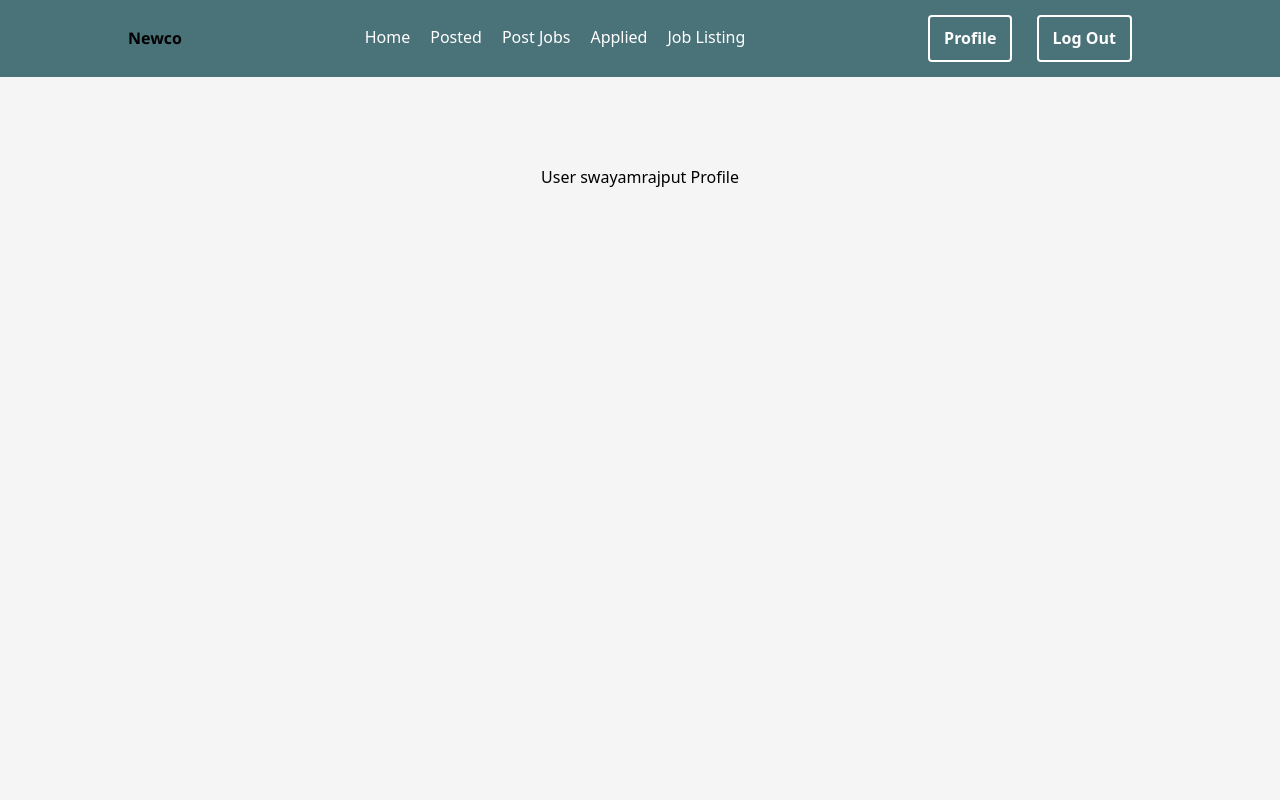
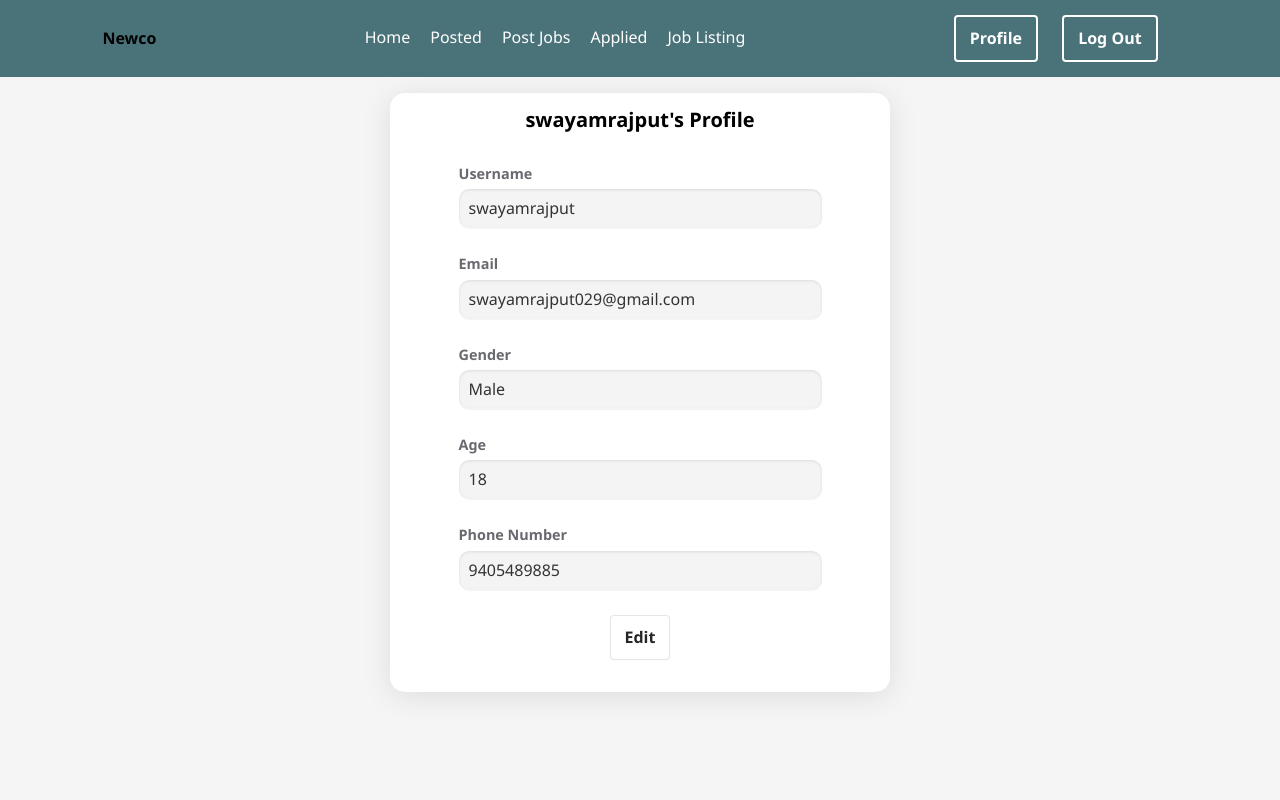
Before and after one commit to swayam-rajput/WorkConnect, a Django app: a page that uses project/newco/templates/newco/layout.html in a window 1280 px wide. Run offline with Django 4.2, Linux system fonts and the light colour scheme; a user stored in the database is signed in; data comes from the database, SQL or seed files in the repository; both versions use the stored data as it was after the commit.

Commit message:
added profile page and applied page
applied page shows the jobs to which the user has applied to

```diff
--- a/project/newco/models.py
+++ b/project/newco/models.py
@@ -17,7 +17,7 @@ class Job(models.Model):
     salary = models.CharField(max_length=32)
     location = models.CharField(max_length=32)
     people_applied = models.IntegerField(default=0)
-    applied = models.ManyToManyField(User,related_name='users_applied')
+    applied = models.ManyToManyField(User,related_name='users_applied',blank=True)
 
     def __str__(self):
         return f'{self.title}'
--- a/project/newco/static/newco/script.js
+++ b/project/newco/static/newco/script.js
@@ -90,18 +90,5 @@ function validateJobForm() {
         document.getElementById('location').style.borderBottom = borderbottom;
         return false;
     }
-
-    // If all fields are valid, return true to submit the form
     return true;
 }
-function loader(){
-    console.log('called')
-    setTimeout(() => {
-        document.getElementById('loader-div').id='l-div'
-        console.log(document.getElementById('l-div'))
-    }, 5);
-    setTimeout(() => {
-        document.getElementById('l-div').id='loader-div'
-        console.log(document.getElementById('loader-div'))
-    }, 10000);
-}
--- a/project/newco/static/newco/styles.css
+++ b/project/newco/static/newco/styles.css
@@ -1,25 +1,11 @@
 *{
-    /* color-scheme: dark; */
-    font-family: system-ui, -apple-system, BlinkMacSystemFont, 'Segoe UI', Roboto, Oxygen, Ubuntu, Cantarell, 'Open Sans', 'Helvetica Neue', sans-serif;
+    font-family: 'Segoe UI';
     margin: 0;
     padding: 0;
     color: black;
     background-color: #f5f5f5;
 }
-::-webkit-scrollbar {
-    width: 10px;
-    background-color: #333;
-}
-::-webkit-scrollbar-thumb{
-    color: #4a7279;
-}
-::-webkit-scrollbar-track{
-    color: red;
 
-}
-::-webkit-scrollbar-button{
-    color: red;
-}
 .center{
     display: flex;
     justify-content: center;
@@ -48,7 +34,7 @@ button {
     color: rgba(0, 0, 0, 0.85);
     cursor: pointer;
     display: inline-flex;
-    font-family: system-ui,-apple-system,system-ui,"Helvetica Neue",Helvetica,Arial,sans-serif;
+    /* font-family: system-ui,-apple-system,system-ui,"Helvetica Neue",Helvetica,Arial,sans-serif; */
     font-size: 16px;
     font-weight: 600;
     justify-content: center;
@@ -82,9 +68,11 @@ button:active {
     color: rgba(0, 0, 0, 0.65);
     transform: translateY(0);
 }
+
 div input{
     height: 40px;
 }
+
 input , .textarea{
     background-color: #F4F4F4;
     border: none;
@@ -144,7 +132,7 @@ header{
     display: flex;
     justify-content: space-between;
     align-items: center;
-    padding: 15px 10%;
+    padding: 15px 8%;
     background-color: #4a7279;
 }
 .site-name{
@@ -166,13 +154,13 @@ header{
     border-bottom: 2px #ffffff00 solid;
     transition: all 0.3s ease-in-out;
 }
-.navbar:hover >  .navbar-item{
+.navbar:hover > .navbar-item{
     opacity: 0.5;
 }
-.navbar:hover >  .navbar-item:hover{
+.navbar:hover > .navbar-item:hover{
     opacity: 1;
 }
-.navbar .navbar-item:hover,.navbar .navbar-item:active{
+.navbar-item:hover, .navbar-item:active ,.navbar-item:focus{
     scale: 1.02;
     border-bottom: 2px #ffffff solid;
 }
@@ -188,7 +176,6 @@ header{
 }
 .nav-buttons button:hover{
     border: 2px #bfc0c0 solid;
-
     color: black;
     background-color:#bfc0c0;
 }
@@ -205,7 +192,7 @@ header{
 .add-post-btn {
     padding: 17px 20px;
     align-self: flex-end;
-    border-radius: 20px;
+    border-radius: 10px;
     cursor: pointer;
     border: 1px dimgray solid;
     background-color: white;
@@ -233,8 +220,7 @@ header{
 }
 .post{
     background: white;
-    height: 100px;
-
+    height: 115px;
     transition: all 0.8s ease;
     border-radius: 10px;
     padding-top: 5px;
@@ -253,14 +239,16 @@ hr:first-child{
 hr{
     border: 0;
     height: 1px;
-    background-image: linear-gradient(to right, rgba(17, 17, 17, 0), rgba(0, 0, 0, 0.75), rgba(0, 0, 0, 0));
+    background-image: linear-gradient(to right, rgba(0, 0, 0, 0), rgba(0, 0, 0, 0.75), rgba(0, 0, 0, 0));
 }
+
 .del-btn:hover{
     background-color: #c41b1b;
     color: white;
 }
-.apply-btn:hover{
-    background-color: #06D6A0;
+button.apply-btn{
+    color: white;
+    background-color: #4a7279;
 }
 .loader {
     border-radius: 50%;
--- a/project/newco/templates/newco/layout.html
+++ b/project/newco/templates/newco/layout.html
@@ -21,7 +21,7 @@
             {% if user.is_authenticated %}
                 <a class="navbar-item" href="{% url 'newco-posted' %}">Posted</a>
                 <a class="navbar-item" href="{% url 'newco-add-job' %}">Post Jobs</a>
-                <a class="navbar-item" href="">Applied</a>
+                <a class="navbar-item" href="{% url 'newco-apply' %}">Applied</a>
             {% endif %}
             <a class="navbar-item" href="{% url 'newco-listings' %}">Job Listing</a>
 
@@ -29,7 +29,7 @@
         <div class="nav-buttons">
             {% block nav-icons %}
                 {% if user.is_authenticated %}
-                    <a href=""><button>Profile</button></a>
+                    <a href="{% url 'newco-profile' request.user.username %}"><button>Profile</button></a>
                     <a href="{% url 'newco-logout' %}"><button class="logout-btn">Log Out</button></a>
                 {% else %}
                     <a href="{% url 'newco-register' %}"><button>Register</button></a>
--- a/project/newco/templates/newco/profile.html
+++ b/project/newco/templates/newco/profile.html
@@ -1,8 +1,38 @@
 {% extends 'newco/layout.html' %}
 {% block body %}
-<div class="w-100 h-25 center">
+<div class="w-100 h-auto mt-3 center bg-transparent flex-column">
+    <div class="h-auto p-2 form" style="width: 500px;">
+        <legend class="heading mt-4 mb-2">{{ loggeduser.username }}'s Profile</legend>
+        <div class="center w-100 flex-column">
+            <div class="w-75 mb-4">
+                <label class="label" for="username">Username</label>
+                <input class="w-100" id="username" name="username"  value="{{ loggeduser.username }}" disabled type="text">
+            </div>
 
-    User {{ username }} Profile
+            <div class="w-75 mb-4">
+                <label class="label" for="email">Email</label>
+                <input class="w-100" id="email" name="email"  value="{{ loggeduser.email }}" disabled type="text">
+            </div>
+
+            <div class="w-75 mb-4">
+                <label class="label" for="gender">Gender</label>
+                <input class="w-100" pattern="\w+" id="gender" name="gender" disabled type="text" value="{{ loggeduser.gender }}">
+            </div>
+
+            <div class="w-75 mb-4">
+                <label class="label" for="age">Age</label>
+                <input class="w-100" id="age" name="age" disabled type="text"  value="{{ loggeduser.age }}">
+            </div>
+
+            <div class="w-75 mb-4">
+                <label class="label" for="phno">Phone Number</label>
+                <input class="w-100" id="phno" name="phno" disabled type="text" value="{{ loggeduser.phno }}">
+            </div>
+        </div>
+
+        <div class="center">
+            <button type="button" class="mb-4">Edit</button>
+        </div>
+    </div>
 </div>
-
 {% endblock %}
--- a/project/newco/urls.py
+++ b/project/newco/urls.py
@@ -7,10 +7,14 @@ urlpatterns = [
     path('logout',views.log_out,name='newco-logout'),
     path('register',views.register,name='newco-register'),
     path('home',views.homepage,name='newco-home'),
+    path('',views.homepage,name='newco-home'),
     path('addjob',views.addjob,name='newco-add-job'),
-    path('profile/<str:username>',views.profile,name='newco-profile'),
+    path('profile/<str:uname>',views.profile,name='newco-profile'),
     path('posts',views.posts,name='newco-posted'),
     # path('posts/<str:id>',views.posts,name='newco-posted'),
     path('listings',views.listings,name='newco-listings'),
-    path('delete/<int:job_id>',views.delete_job,name='newco-delete')
+    path('listings/<str:filterby>',views.listings,name='newco-listings'),
+    path('delete/<int:job_id>',views.delete_job,name='newco-delete'),
+    path('post/apply/<int:job_id>',views.apply,name='newco-apply'),
+    path('post/applied/',views.apply,name='newco-apply')
 ]
--- a/project/newco/views.py
+++ b/project/newco/views.py
@@ -1,8 +1,10 @@
 from django.shortcuts import get_object_or_404, render, redirect
-from django.http import HttpResponse, HttpRequest, HttpResponseRedirect
+from django.http import HttpResponse, HttpRequest
 from django.db import IntegrityError
-from django.contrib.auth.forms import AuthenticationForm,UserCreationForm
+from django.contrib.auth.forms import UserCreationForm
 from django.contrib import messages
+from django.contrib.auth.decorators import login_required
+from django.forms.models import model_to_dict
 from django.contrib.auth.models import User
 from django.contrib.auth import authenticate,login,logout
 
@@ -11,8 +13,6 @@ from .models import UserProfile,Job
 # Create your views here.
 def log_in(request,user_name=None,psd=None):
     if request.method == 'POST':
-        # username = request.POST['username']
-        # password = request.POST['password']
         username = request.POST['username']
         password = request.POST['password']
         user = authenticate(request,username=username,password=password)
@@ -24,7 +24,6 @@ def log_in(request,user_name=None,psd=None):
             messages.error(request,f'Invalid credentials')
     return render(request,'newco/login.html')
 
-
 def log_out(request:HttpRequest):
     """Logs out the user associated with the request object"""
     username = request.user.get_username()
@@ -32,15 +31,15 @@ def log_out(request:HttpRequest):
     messages.success(request,f'User {username} logged out')
     return redirect('newco-login')
 
+@login_required
 def homepage(request):
-    # if not request.user.is_authenticated:
-    #     return redirect('newco-login')
+    if not request.user.is_authenticated:
+        return redirect('newco-login')
 
     return render(request,'newco/home.html')
 
 def register(request):
     """Register users directly to django admin"""
-    # dont forget to automatically login the registered user
     if request.method == 'POST':
         form = UserCreationForm(request.POST)
         username = request.POST.get('username')
@@ -56,34 +55,41 @@ def register(request):
                 user_profile = UserProfile.objects.create(user=user, age=age, phno=phno, gender=gender)
                 user_profile.save()
                 messages.success(request, f'User {username} registered')
-                return redirect('newco-home')
+                return redirect('newco-login')
             else:
                 messages.error(request, f'Passwords do not match')
-                return redirect('newco-register')
         except IntegrityError as e:
             messages.error(request, f'User {username} already exists')
-            # return redirect('newco-register')
+
     else:
         form = UserCreationForm()
     return render(request,'newco/register.html',{'form': form})
 
+@login_required
 def listings(request):
     jobs = Job.objects.all()
     jobs = reversed(jobs)
     return render(request,'newco/listings.html',{'jobs':jobs})
 
-def profile(request,username):
-    if User.objects.filter(username=username):
-        return render(request,'newco/profile.html',{'username':username})
-    else:
-        return HttpResponse(f'Error: User {username} does not exist')
+@login_required
+def profile(request,uname):
+    try:
+        user = User.objects.get(username=uname)
+        user_dict = model_to_dict(user)
+        u1 = UserProfile.objects.get(user=request.user)
+        u1_dict = model_to_dict(u1)
+        user_dict.update(u1_dict)
+        return render(request, 'newco/profile.html', {'loggeduser': user_dict})
+    except User.DoesNotExist:
+        return HttpResponse(f'Error: User {uname} does not exist')
 
+@login_required
 def addjob(request:HttpRequest):
     """Creates a new job based on the information provided via the form"""
     if request.method == 'POST':
         title = request.POST.get('job-title')
         description = request.POST.get('job_description')
-        job_specification = request.POST.get('job-type')
+        job_spec = request.POST.get('job-type')
         salary = request.POST.get('salary')
         location = request.POST.get('location')
         if title == '':
@@ -94,24 +100,36 @@ def addjob(request:HttpRequest):
                 user=user,
                 title=title,
                 description=description,
-                job_specification=job_specification.upper(),
+                job_specification=job_spec.upper(),
                 salary=salary,
                 location=location
             )
             messages.success(request,f'Posted Job')
         return redirect('newco-posted')
-        return redirect('newco-add-job')
         # redirect to the jobs posted page to view the posted job and display the message there
     return render(request,'newco/addjob.html')
 
+@login_required
 def posts(request):
     job = Job.objects.filter(user=request.user)
-    job = reversed(job)
+    if job.count() == 0:
+        job = None
+    else:
+        job = reversed(job)
     return render(request,'newco/postedjobs.html',{'jobs':job})
 
+@login_required
 def delete_job(request:HttpRequest,job_id):
     if request.method == 'GET':
         job = Job.objects.filter(id=int(job_id))
         job.delete()
         messages.success(request,f'Deleted job successfully')
         return redirect('newco-posted')
+
+def apply(request:HttpRequest,job_id=None):
+    if request.method == 'GET':
+        if job_id:
+            jobs = Job.objects.get(id=int(job_id))
+            jobs.applied.add(request.user)
+        jobs = Job.objects.filter(applied=request.user)
+        return render(request,'newco/postedjobs.html',{'jobs': jobs} )
```
Also changed, not shown: project/newco/templates/newco/addjob.html (+3 -16 lines), project/newco/templates/newco/listings.html (+16 -13 lines), project/newco/templates/newco/postedjobs.html (+15 -11 lines), project/db.sqlite3, project/newco/migrations/0004_jobs.py, project/newco/migrations/0007_alter_job_applied.py (added).
